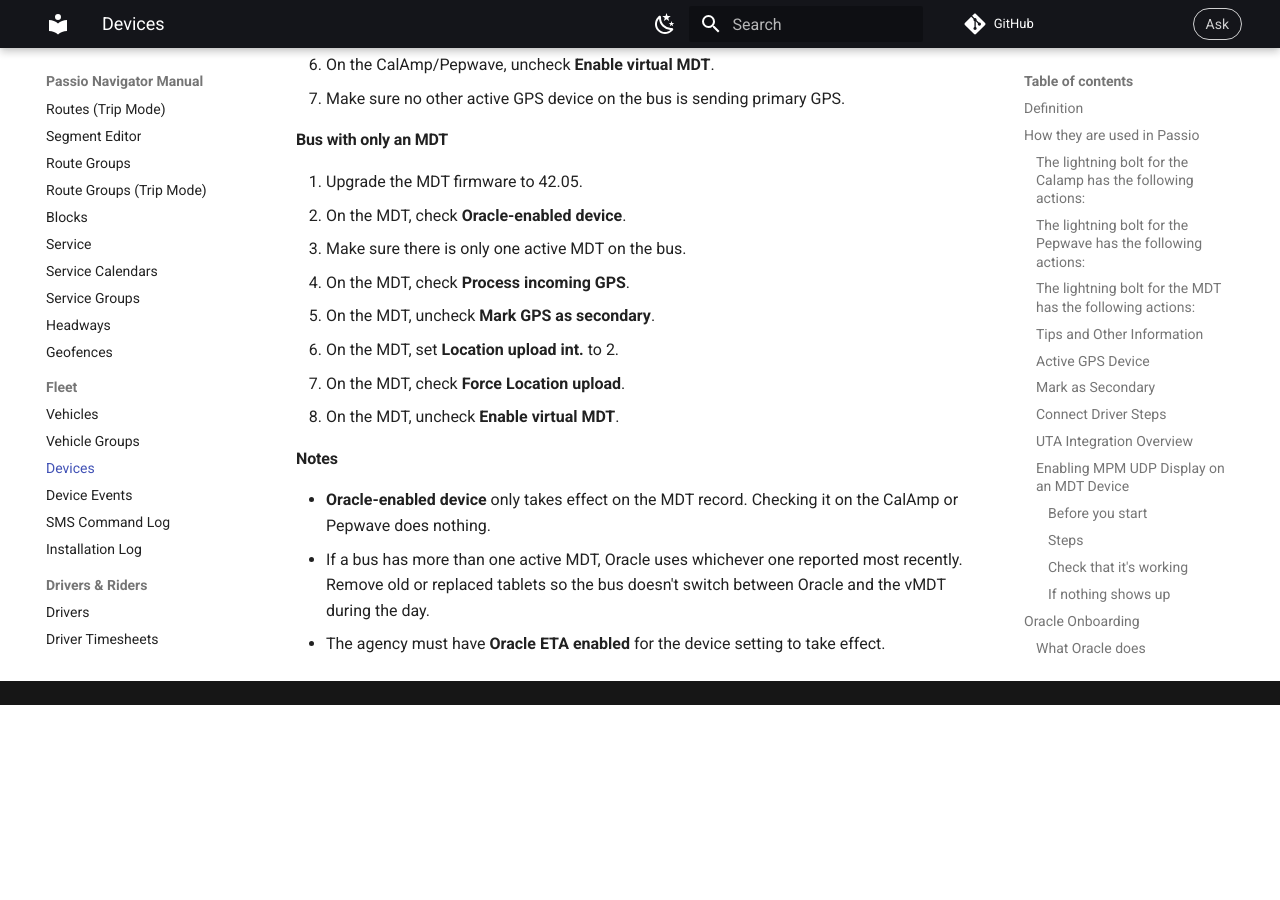
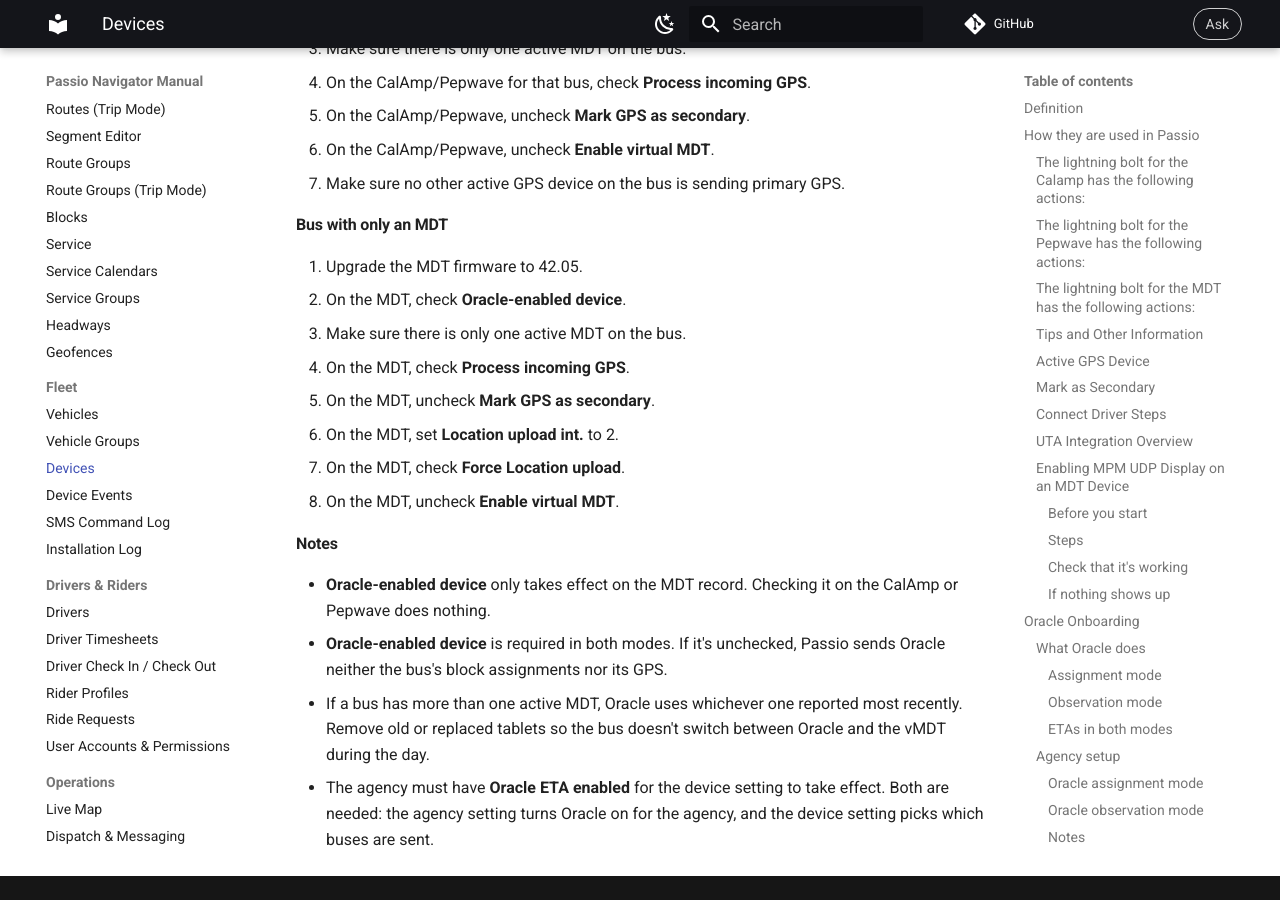
Before and after one commit to Passio/navigator-manual, an MkDocs documentation site: the page built from docs/fleet/devices.md, in a window 1280 px wide and 900 px high, scrolled down 7296 px. Built offline with MkDocs 1.6.1 and Material for MkDocs 9.7.7, drawn with Linux system fonts in a browser that asks for light colours; comment, search, counter and statistics services are not loaded; before the commit the page ends 8001 px from its top, so only the background shows below that; some of the changed text lies outside the part shown.

Commit message:
Update manual from 0e122420

```diff
--- a/docs/fleet/devices.md
+++ b/docs/fleet/devices.md
@@ -163,6 +163,7 @@ Oracle can run in assignment or observation mode.
 
 **How:**
 
+- Only buses whose MDT has **Oracle-enabled device** checked are sent to Oracle. Without it, the bus's block assignments and GPS are never sent, and nothing shows up in the observation table for that bus.
 - Passio sends Oracle the same GPS and block assignments it would get in assignment mode.
 - Oracle's trip and stop assignments are stored in a separate table, not on the bus. That way they can be manually validated, stop by stop, against the bus's GPS and the production assignments.
 - The MDT and vMDT keep handling assignments exactly as they do today.
@@ -229,5 +230,6 @@ These are set in the agency's user properties.
 #### Notes
 
 - **Oracle-enabled device** only takes effect on the MDT record. Checking it on the CalAmp or Pepwave does nothing.
+- **Oracle-enabled device** is required in both modes. If it's unchecked, Passio sends Oracle neither the bus's block assignments nor its GPS.
 - If a bus has more than one active MDT, Oracle uses whichever one reported most recently. Remove old or replaced tablets so the bus doesn't switch between Oracle and the vMDT during the day.
-- The agency must have **Oracle ETA enabled** for the device setting to take effect.
+- The agency must have **Oracle ETA enabled** for the device setting to take effect. Both are needed: the agency setting turns Oracle on for the agency, and the device setting picks which buses are sent.
```
Also changed, not shown: docs/assets/search-index.json, 1 other file.
